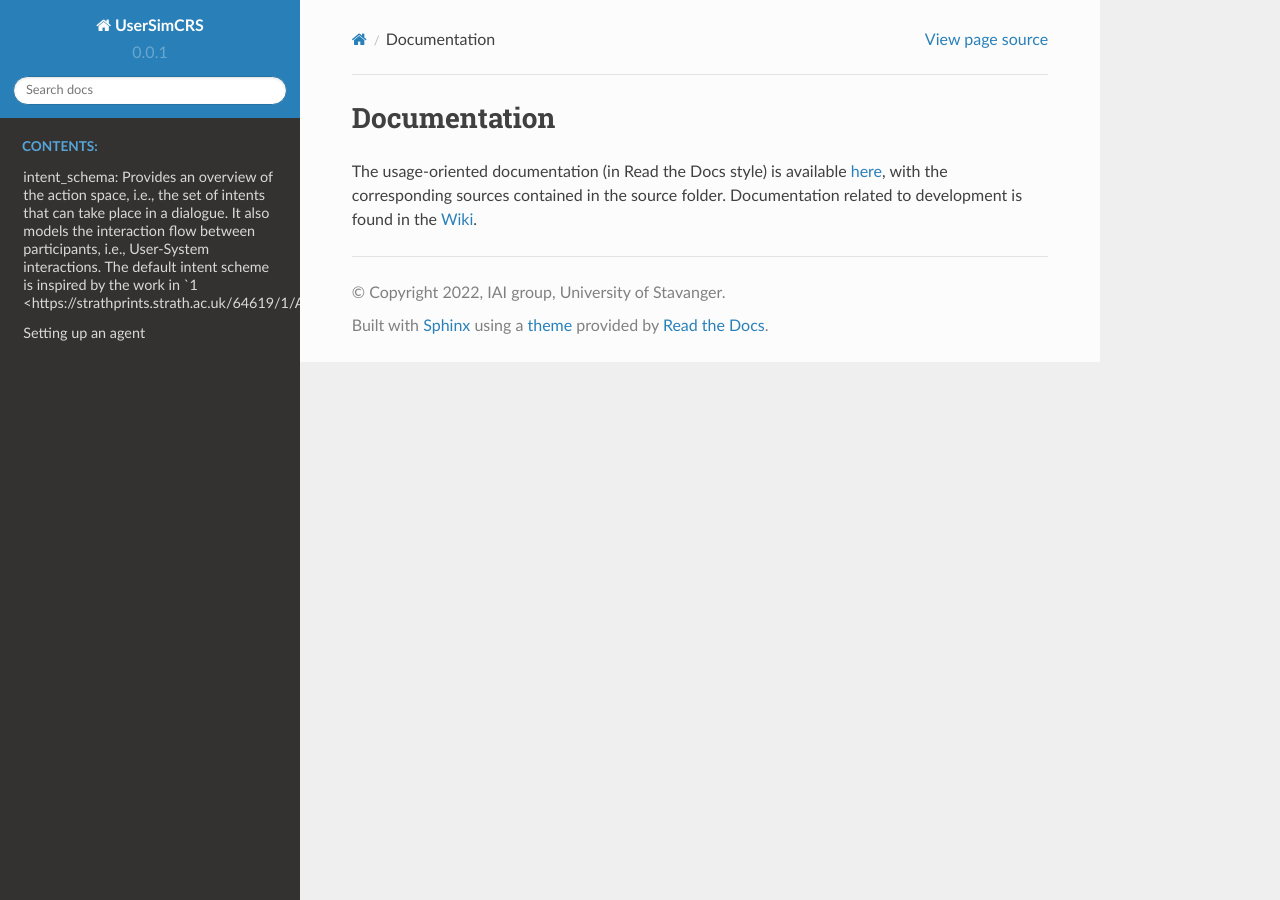
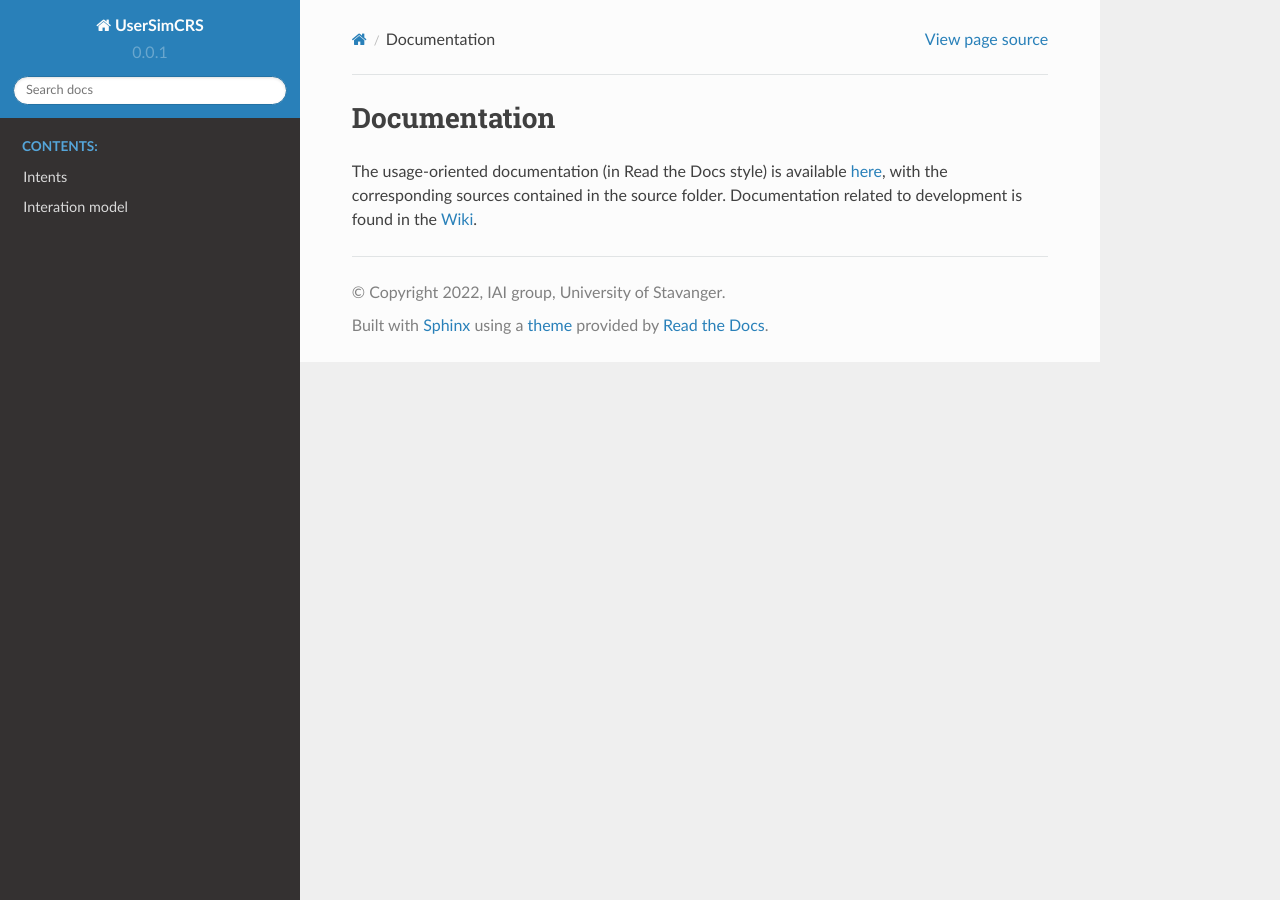
Before and after one commit to iai-group/UserSimCRS, a Sphinx documentation site: the page built from docs/source/README.md, in a window 1280 px wide. Built offline with Sphinx 7.4.7 and the Read the Docs theme 2.0.0, drawn with Linux system fonts in a browser that asks for light colours; pages that are not in the unit, such as notebooks, are missing from menus.

Commit message:
Explain intents in intents.rst

```diff
--- a/docs/source/index.rst
+++ b/docs/source/index.rst
@@ -11,9 +11,8 @@
    :maxdepth: 1
    :caption: Contents:
 
-   intents: Dialogue actions that can be performed by the participants in a dialogue.
-   intent_schema: Provides an overview of the action space, i.e., the set of intents that can take place in a dialogue. It also models the interaction flow between participants, i.e., User-System interactions. The default intent scheme is inspired by the work in `1 <https://strathprints.strath.ac.uk/64619/1/Azzopardi_etal_2018_Conceptualizing_agent_human_interactions_during_the_conversational_search_process.pdf>`_
-   setup_agent
+   intents
+   intent_schema
    :ref:`modindex`
 
 Indices and tables
--- a/docs/source/intents.rst
+++ b/docs/source/intents.rst
@@ -1,7 +1,7 @@
 Intents
 =======
 
-**TODO:** Define what intents are and the intent schemes that are included with the toolkit `#60 <https://github.com/iai-group/UserSimCRS/issues/60>`_.
+Intents are dialogue actions that can be performed by the participants in a dialogue. UserSimCRS by default implements the :ref:`CIR6 intent schema <Intent Schema>` which includes intents shown below.
 
 CIR6
 ----
```
